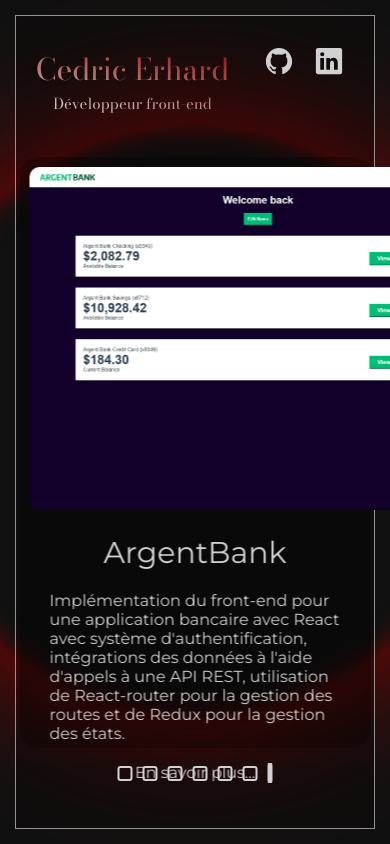
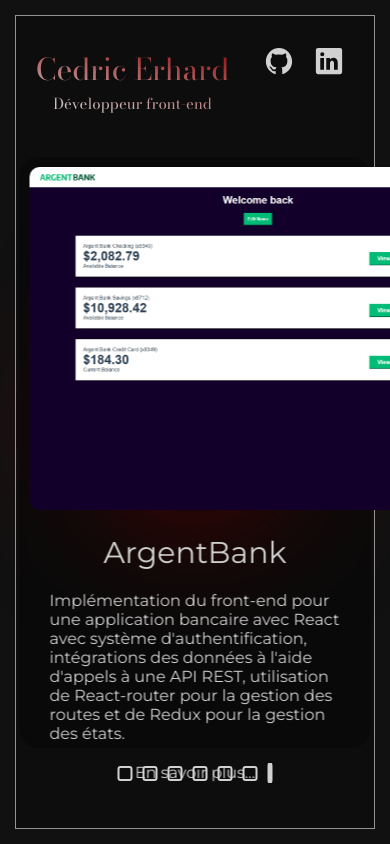
Before and after one commit to C05n/Portfolio, a Next.js app: page / in a window 390 px wide. Shown: the top 844 px of the page. Built offline with nearby package versions, Linux system fonts and the light colour scheme.

Commit message:
Update globals.css

```diff
--- a/src/styles/globals.css
+++ b/src/styles/globals.css
@@ -58,9 +58,14 @@ main {
   }
 }
 @media ( max-width: 991px) {
+  body::after {
+    width: 50vw;
+    height: 50vw;
+  }
   main {
     width: calc(100vw - 30px);
     height: calc(100vh - 30px);
     padding: 20px;
   }
+
 }
```
